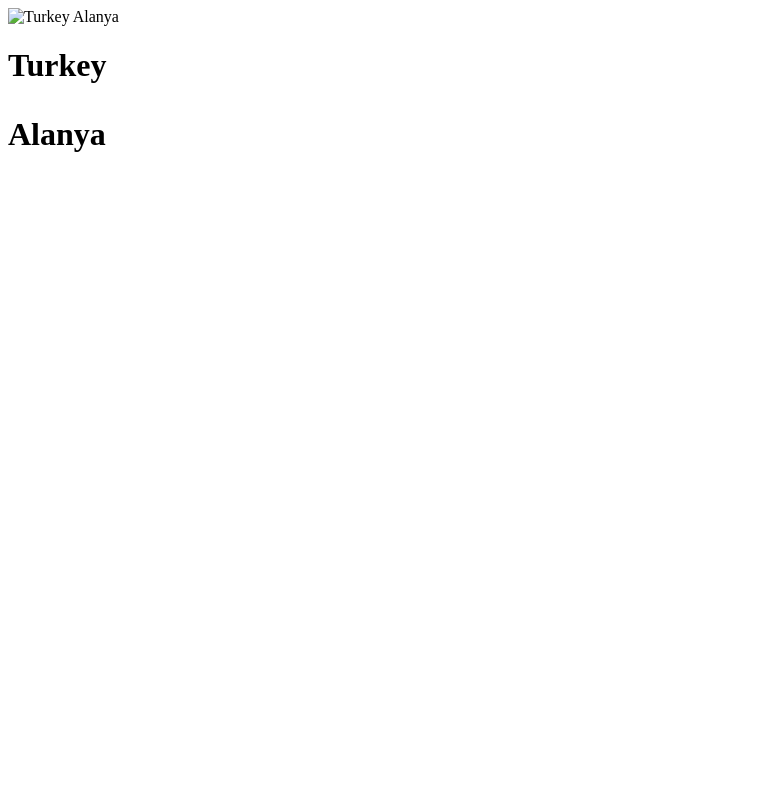
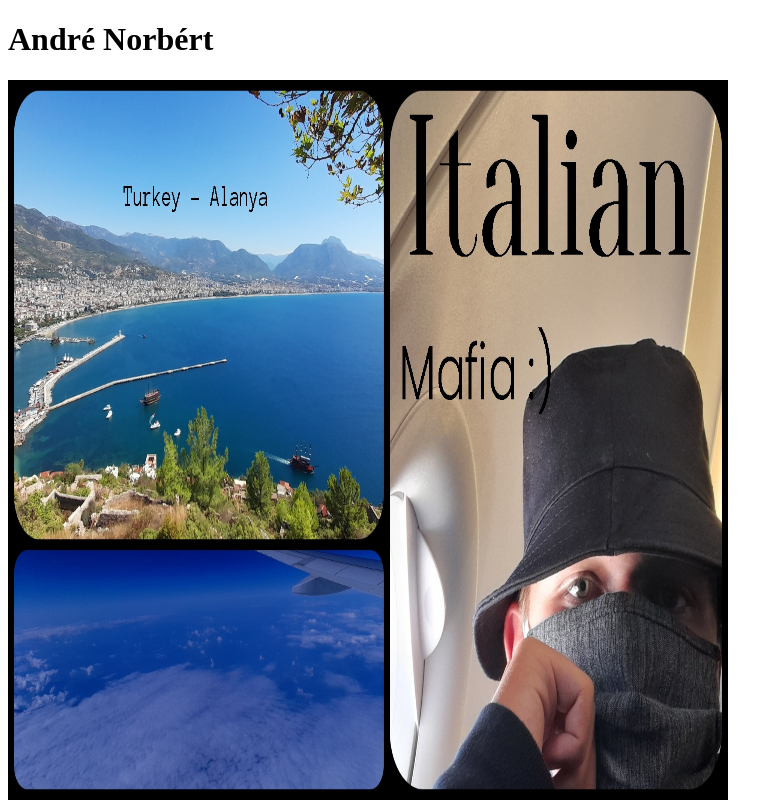
Before and after one commit to PurpleBubu/Bubu, a plain HTML site: page index.html in a window 1280 px wide. Shown: the top 800 px of the page, without its empty margins (0-783 px from the left). Drawn offline with Linux system fonts and the light colour scheme.

Commit message:
Update index.html

```diff
--- a/index.html
+++ b/index.html
@@ -2,7 +2,8 @@
 <html>
 <body>
 
-<img src="Collage_1.jpg" alt="Turkey Alanya" width="720" height="720">
+  <h1>André Norbért</h1>
+<img src="BeFunky-collage2.jpg" alt="Turkey Alanya" width="720" height="720">
   <h1>Turkey</1>
   <p>Alanya</p>
   </body>
```
